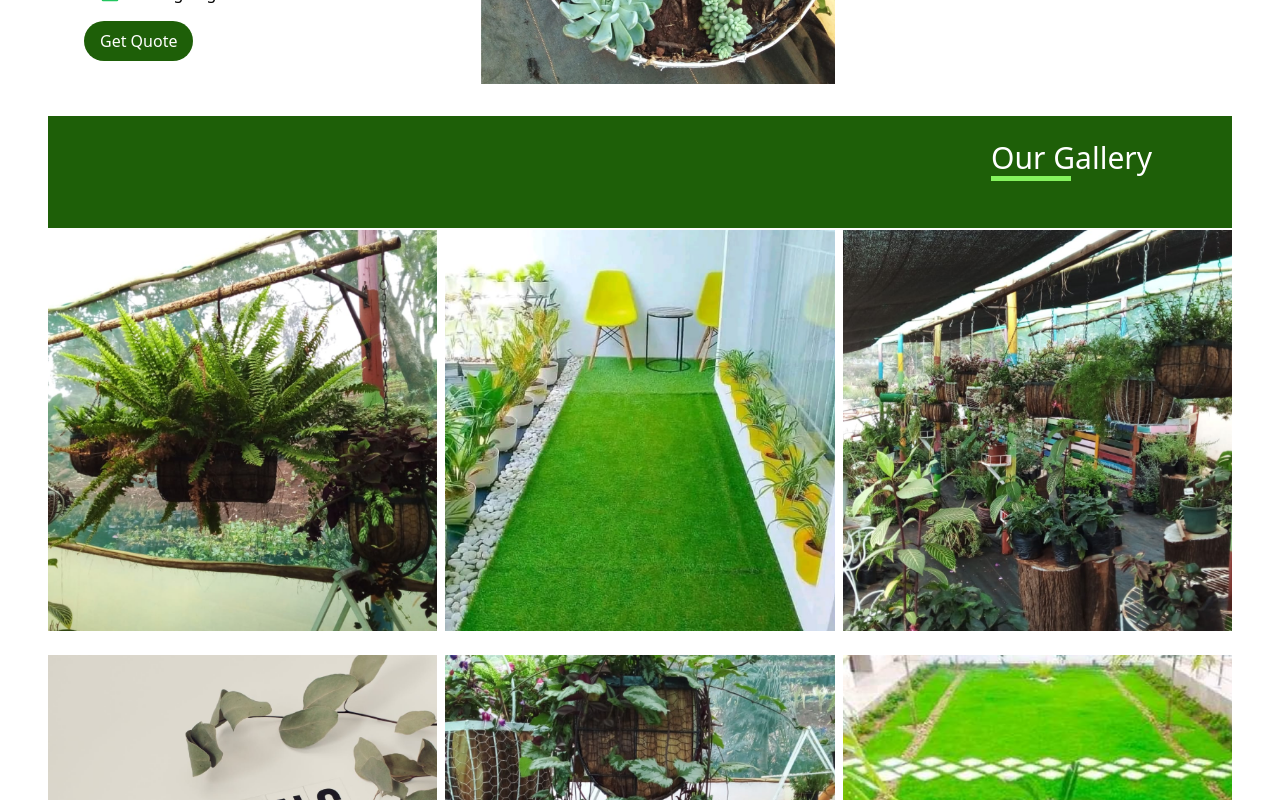
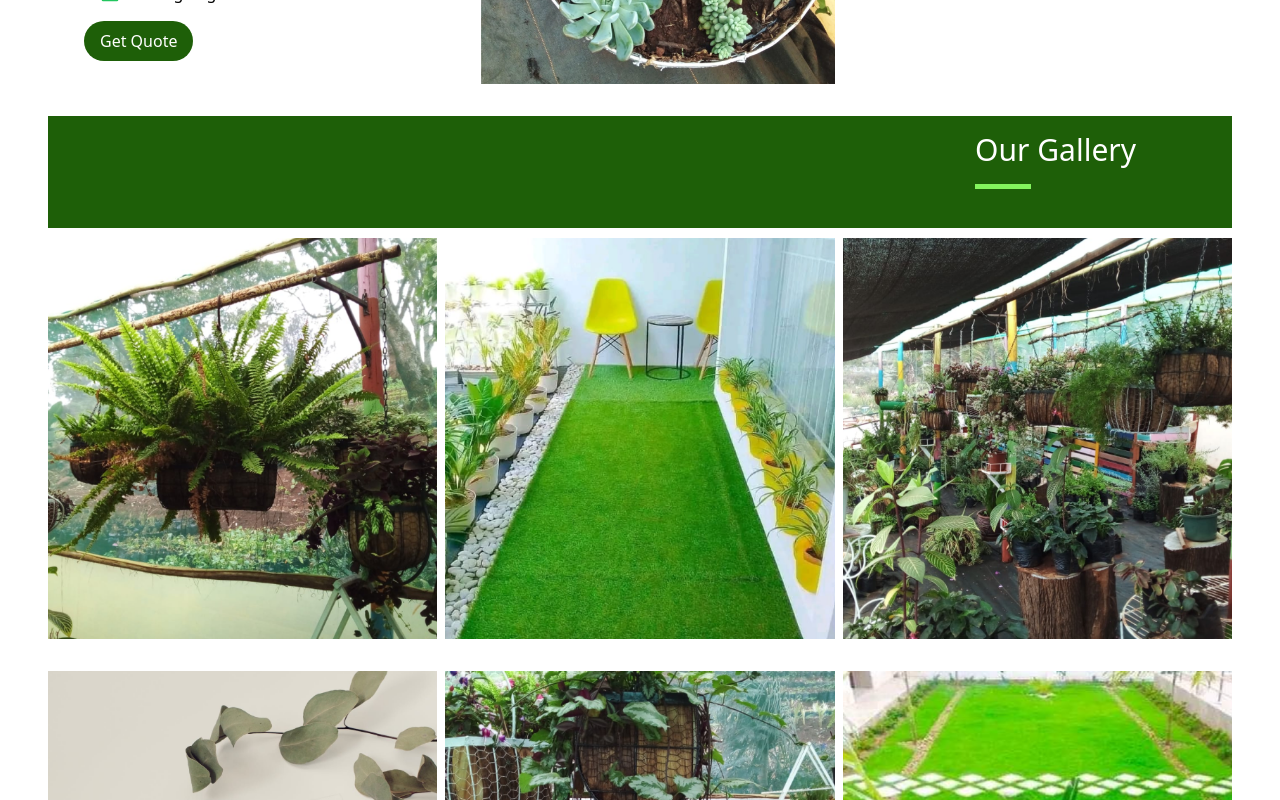
Before and after one commit to phinic925/Amauwa, a React (Vite) app: page / in a window 1280 px wide. Shown: the part 2120-2920 px from the top of the page. Built offline with nearby package versions, Linux system fonts and the light colour scheme.

Commit message:
done correcting images margin and looks great

```diff
--- a/src/components/Services.jsx
+++ b/src/components/Services.jsx
@@ -64,15 +64,15 @@ function Services() {
 
   <div className='flex justify-end  bg-customGreen text-white h-28'>
   <div className='text-right mr-20'>
-    <h1 className='mt-6 text-3xl'>Our Gallery</h1>
-    <hr className="border-b-4 border-navy w-20 mb-4" /> {/* Horizontal line */}
+    <h1 className='m-4 text-3xl'>Our Gallery</h1>
+    <hr className="border-b-4 border-navy w-14 ml-4" /> {/* Horizontal line */}
   </div>
 </div>
 
 
 <div className="grid grid-cols-1 sm:grid-cols-2 md:grid-cols-3 gap-2">
   {gallery.map((service) => (
-    <div key={service.id} className="mb-3 relative">
+    <div key={service.id} className="mb-3 mt-2 relative">
       <img src={service.image} alt={service.alt} className="mb-4 w-full h-full object-cover" />
     </div>
   ))}
```
